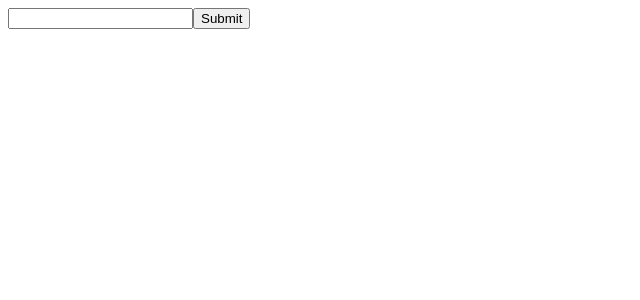
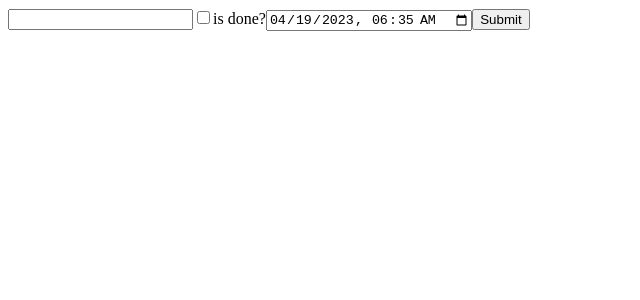
Before and after one commit to freshcodeAlice/fm-2023-react-welcome, a React (Create React App) app: page / in a window 1280 px wide. Shown: the top 300 px of the page, without its empty margins (0-640 px from the left). Built offline with nearby package versions, Linux system fonts and the light colour scheme.

Commit message:
general handler

```diff
--- a/src/components/ToDoList/index.js
+++ b/src/components/ToDoList/index.js
@@ -1,10 +1,13 @@
 import React, { Component } from 'react';
+import {format} from 'date-fns';
 
 class ToDoList extends Component {
     constructor(props) {
         super(props);
         this.state = {
-            todo: ''
+            todo: '',
+            isDone: false,
+            deadline: new Date()
         }
     }
 /*
@@ -20,23 +23,72 @@ class ToDoList extends Component {
 
     submitHandler = (event) => {
         event.preventDefault();
-        console.log(event);
+        console.log(this.state);
     }
 
 
-    changeInputHandler = (event) => {
+    // changeInputHandler = (event) => {
+    //     this.setState({
+    //         todo: event.target.value
+    //     })
+    // }
+
+    // checkboxHandler = (event) => {
+
+    //     this.setState({
+    //         isDone: event.target.checked
+    //     })
+    // }
+
+    // dateHandler = (event) => {
+
+    //      this.setState({
+    //          deadline: new Date(event.target.value)
+    //      })
+    // }
+
+    generalHandler = ({target}) => {
+        switch(target.type) {
+            case 'text': {
+                this.setState({
+                    todo: target.value
+                 });
+                 break;
+            }
+            case 'checkbox': {
+                this.setState({
+                     isDone: target.checked
+                 });
+                 break;
+            }
+            case 'datetime-local': {
+                this.setState({
+                 deadline: new Date(target.value)
+              });
+              break;
+            }
+        }
+    }
+
+
+    /*
+
+    handler = ({target: {name, value}}) => {
         this.setState({
-            todo: event.target.value
+            [name]: value
         })
     }
 
+     */
 
     render() {
-        console.log(this.state.todo);
+        const {todo, isDone, deadline} = this.state;
         return (
             <>
                 <form onSubmit={this.submitHandler}>
-                    <input type="text" value={this.state.todo} onChange={this.changeInputHandler}/>
+                    <input type="text" value={todo} onChange={this.generalHandler}/>
+                    <label><input type="checkbox" checked={isDone} onChange={this.generalHandler}/>is done?</label>
+                    <input type="datetime-local" value={format(deadline, "yyyy-MM-dd hh:mm")} onChange={this.generalHandler}/>
                     <button>Submit</button>
                 </form>
                 <ul>
```
